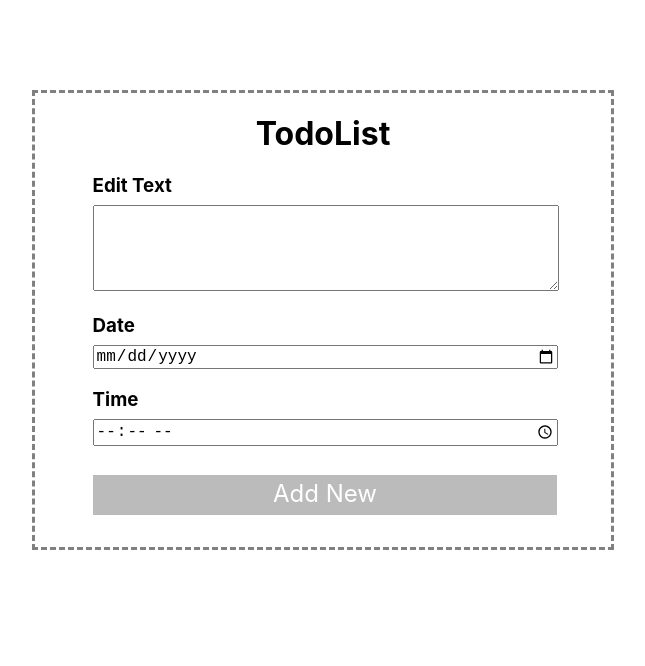
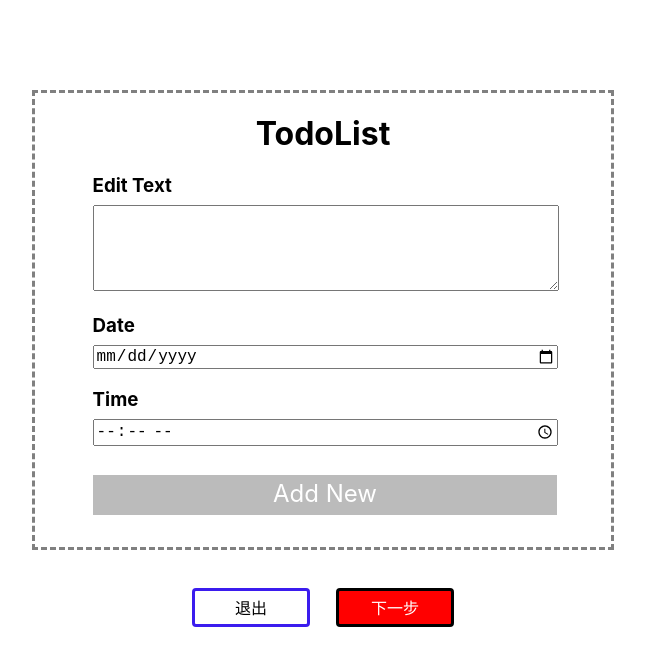
Before and after one commit to huang-hua1212/React-ToDoList, a React (Create React App) app: page / in a window 1280 px wide. Shown: the top 666 px of the page, without its empty margins (320-965 px from the left). Built offline with nearby package versions, Linux system fonts and the light colour scheme.

Commit message:
commit on master

```diff
--- a/src/pages/todolist/Todolist.css
+++ b/src/pages/todolist/Todolist.css
@@ -6,3 +6,38 @@
     /* padding-bottom: 10vh; */
     border: gray dashed;
 }
+.lastNextBtn{
+    margin-top: 3%;
+    margin-bottom: 5%;
+    display: flex;
+    width: 25%;
+    margin-left: 37.5%;
+}
+.lastBtnA{
+    margin-left: 10%;
+    width: 35%;
+    height: 100%;
+}
+.lastBtn{
+    color: black;
+    border-radius: 0.5vh;
+    padding-top: 4%;
+    padding-bottom: 4%;
+    text-align: center;
+    width: 100%;
+    border: rgb(59, 28, 238) solid;
+}
+.nextBtnA{
+    margin-left: 10%;
+    width: 35%;
+}
+.nextBtn{
+    background-color: red;
+    color: white;
+    padding-top: 4%;
+    padding-bottom: 4%;
+    border: rgb(0, 0, 0) solid;
+    border-radius: 0.5vh;
+    text-align: center;
+    width: 100%;
+}
--- a/src/pages/todolist/Todolist.js
+++ b/src/pages/todolist/Todolist.js
@@ -1,7 +1,7 @@
 import TodolistEdit from './components/TodolistEdit';
 import TodolistList from './components/TodolistList';
 import { API_GET_DATA } from '../../global/contents';
-import { useState, useEffect } from 'react';
+import { useState, useEffect, useRef } from 'react';
 import './Todolist.css';
 
 async function fetchData(setData) {
@@ -22,8 +22,15 @@ async function fetchSetData(data) {
 function Todolist() {
     const [data, setData] = useState([]);  //[1,2,3] setData的時候一定要整個陣列給，不能只給一個數字
 
-    //(1)若希望某個永遠(除非重新整理)維持一樣
-    // const submissioningStatus = useRef('永遠一樣的值');  //這個永遠一樣的值用來作為一個標準
+    const ref = useRef(false);
+    console.log(ref);
+    ref.current = true;
+
+    console.log(ref);
+    console.log(ref.current);
+
+    //(1)若希望某個變數永遠存在(除非重新整理)
+    // const submissioningStatus = useRef('初始值');  //這個永遠一樣的值用來作為一個標準
     //(2)
     //當第二參數發生變化時，會執行第一個參數的函數
     // useEffect(() => {
@@ -36,9 +43,15 @@ function Todolist() {
     //     .then((dat) => {
     //         console.log(dat);
     //     })
-    return <div className='todolist'>
+    return <div>
+    <div className='todolist'>
         <TodolistEdit add={setData} />
         <TodolistList listData={data} deleteItem={setData} />
     </div>
+    <div className = 'lastNextBtn'>
+        <a className='lastBtnA' href = '#'><div className='lastBtn'>退出</div></a>
+        <a className='nextBtnA' href = '#'><div className='nextBtn'>下一步</div></a>
+    </div>
+    </div>
 }
 export default Todolist;
--- a/src/pages/todolist/components/Item.css
+++ b/src/pages/todolist/components/Item.css
@@ -7,8 +7,11 @@
     padding-bottom: 1.5vh;
     border-bottom: black solid;
 }
-.removeA{
+/* .removeA{
     text-decoration: none;
+} */
+a{
+  text-decoration: none;
 }
 span{
     padding-top: 0.5vh;
```
